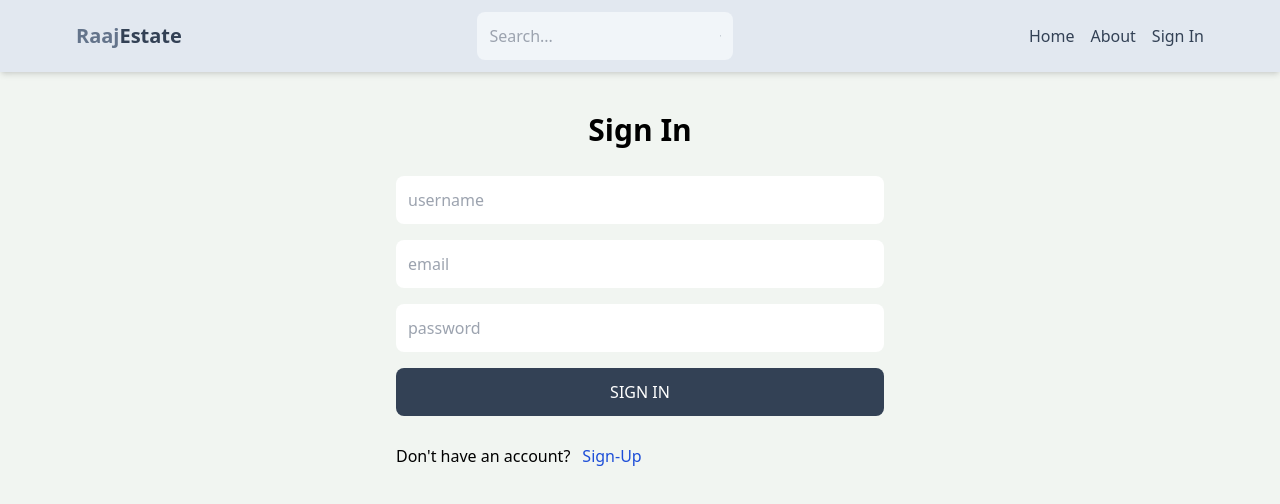
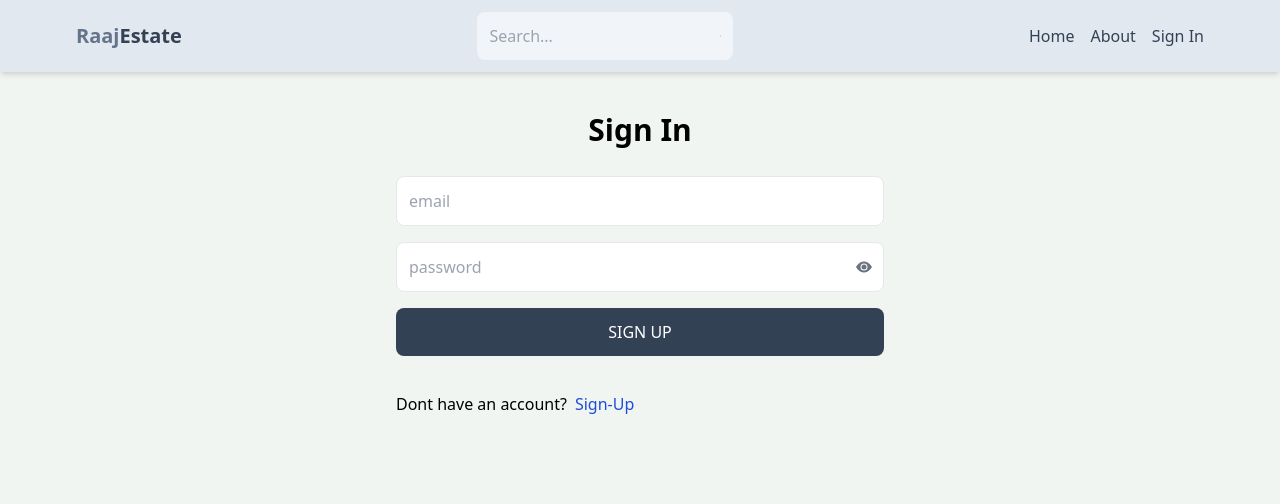
Before and after one commit to worldOfRavi/mern-real-state, a React (Vite) app in the folder client/: page /sign-in in a window 1280 px wide. Shown: the top 504 px of the page. Built offline with nearby package versions, Linux system fonts and the light colour scheme.

Commit message:
Added login functionality

```diff
--- /dev/null
+++ b/client/src/hooks/useSignIn.js
@@ -0,0 +1,31 @@
+import React, { useState } from 'react'
+
+const useSignIn = () => {
+  const [loading, setLoading]  = useState(false);
+  const signin = async({email, password})=>{
+    setLoading(true);
+    try {
+        const res = await fetch("/api/auth/signin",{
+            method:"POST",
+            headers:{
+                "Content-Type":"application/json"
+            },
+            body:JSON.stringify({ email, password})
+        })
+
+        const data = await res.json();
+        if(data.success=== false) {
+            throw new Error(data.message)
+        }
+        return data
+    } catch (error) {
+        throw new Error(error.message);
+
+    }finally{
+        setLoading(false)
+    }
+  }
+  return { loading, signin}
+}
+
+export default useSignIn
--- a/client/src/pages/SignIn.jsx
+++ b/client/src/pages/SignIn.jsx
@@ -1,24 +1,71 @@
-import React from 'react'
-import { Link } from 'react-router-dom';
+import React, { useState } from 'react';
+import { Link, useNavigate } from 'react-router-dom';
+import { BsFillEyeFill, BsFillEyeSlashFill } from "react-icons/bs";
+import useSignIn from '../hooks/useSignIn';
 
 export default function SignIn() {
+  const navigate = useNavigate();
+  const { loading, signin } = useSignIn();
+  const [email, setEmail] = useState("");
+  const [password, setPassword] = useState("");
+  const [showPassword, setShowPassword] = useState(false);
+  const [error, setError] = useState(null);
+
+  const handleSubmit = (e) => {
+    e.preventDefault();
+    signin({ email, password }).then(() => navigate("/")).catch((err) => {
+      setError(err.message);
+    });
+  }
+
+  const togglePasswordVisibility = () => {
+    setShowPassword(!showPassword);
+  }
+
   return (
     <div className='p-3 max-w-lg mx-auto'>
-     <h1 className="text-3xl text-center font-semibold my-7">Sign In</h1>
-     <form className='flex flex-col gap-4'>
-      <input type="text" id='username' placeholder='username'
-      className='p-3 rounded-lg' />
-      <input type="email" id='email' placeholder='email'
-      className='p-3 rounded-lg' />
-      <input type="password" id='password' placeholder='password'
-      className='p-3 rounded-lg' />
-      <button className='bg-slate-700 text-white p-3 rounded-lg uppercase
-      hover:opacity-95 disabled:opacity-80'>Sign In</button>
-      <div className="flex gap-3 mt-3">
-        <p>Don't have an account?</p>
-        <Link to={"/sign-up"} className='text-blue-700 '>Sign-Up</Link>
-      </div>
-     </form>
+      <h1 className="text-3xl text-center font-semibold my-7">Sign In</h1>
+      <form className="flex flex-col gap-4" onSubmit={handleSubmit}>
+
+        <input
+          type="email"
+          placeholder='email'
+          className='border p-3 rounded-lg'
+          name='email'
+          value={email}
+          required
+          onChange={(e) => setEmail(e.target.value)}
+        />
+        <div className="relative">
+          <input
+            type={showPassword ? "text" : "password"}
+            placeholder='password'
+            className='border p-3 rounded-lg w-full'
+            name='password'
+            value={password}
+            required
+            onChange={(e) => setPassword(e.target.value)}
+          />
+          <button
+            type="button"
+            className="absolute right-3 top-1/2 transform -translate-y-1/2 text-gray-500 hover:text-gray-950 transition-all duration-300 delay-100"
+            onClick={togglePasswordVisibility}
+          >
+            {showPassword ? <BsFillEyeSlashFill /> : <BsFillEyeFill />}
+          </button>
+        </div>
+        <button
+          className={`bg-slate-700 text-white p-3 rounded-lg uppercase hover:opacity-95 disabled:opacity-80 ${loading ? 'disabled' : ''}`}
+          disabled={loading}
+        >
+          {loading ? "loading..." : "Sign Up"}
+        </button>
+        <div className="flex gap-2 mt-5">
+          <p>Dont have an account?</p>
+          <Link to={"/sign-up"} className='text-blue-700 '>Sign-Up</Link>
+        </div>
+        {error && <p className='text-red-500'>{error}</p>}
+      </form>
     </div>
-  )
+  );
 }
--- a/client/src/pages/SignUp.jsx
+++ b/client/src/pages/SignUp.jsx
@@ -32,6 +32,7 @@ export default function SignUp() {
           placeholder='username'
           className='border p-3 rounded-lg'
           name='username'
+          required
           value={username}
           onChange={(e) => setUsername(e.target.value)}
         />
@@ -40,6 +41,7 @@ export default function SignUp() {
           placeholder='email'
           className='border p-3 rounded-lg'
           name='email'
+          required
           value={email}
           onChange={(e) => setEmail(e.target.value)}
         />
@@ -49,6 +51,7 @@ export default function SignUp() {
             placeholder='password'
             className='border p-3 rounded-lg w-full'
             name='password'
+            required
             value={password}
             onChange={(e) => setPassword(e.target.value)}
           />
```
Also changed, not shown: 1 other file (tests, documents, lock files or other folders).
